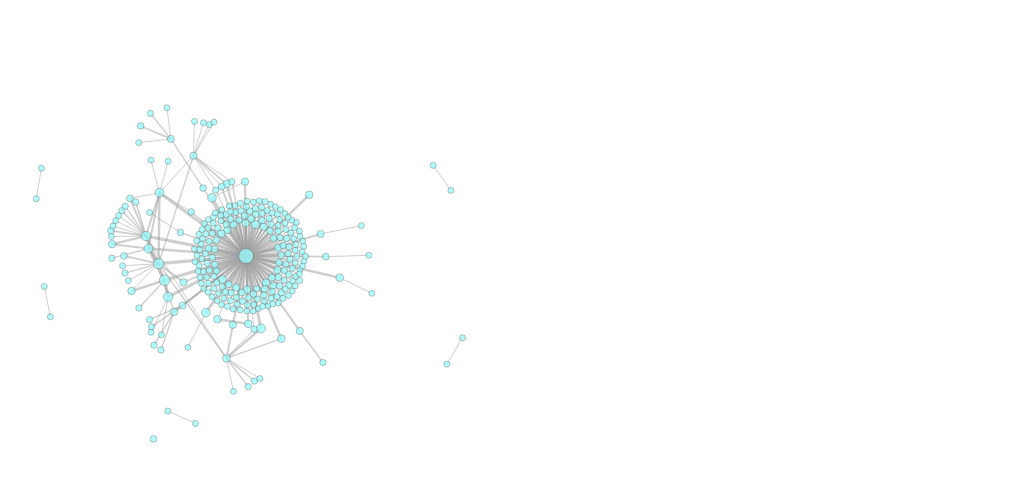
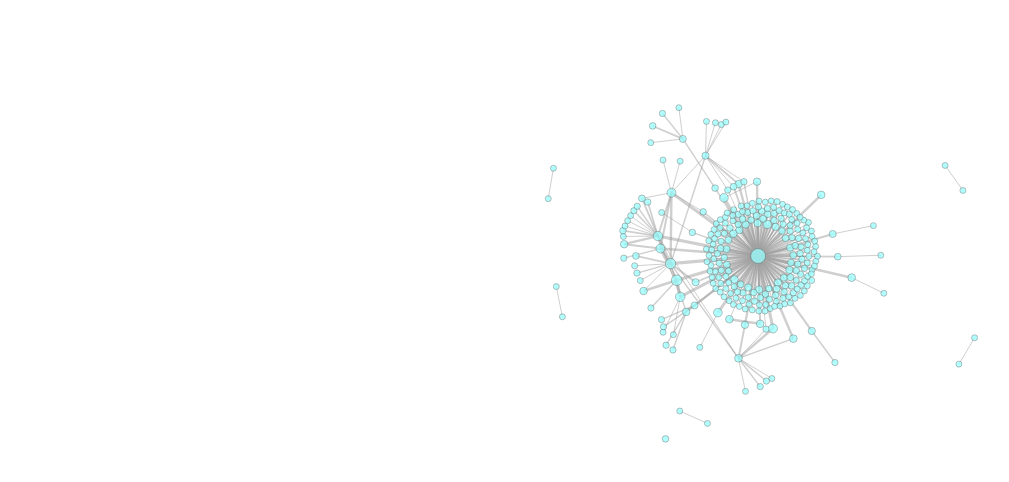
Before and after one commit to hfm0118/Coremail-Visualization, a plain HTML site: page force-directed graph/index.html in a window 1280 px wide. Shown: the whole page, without its empty margins (22-1031 px from the left). Drawn offline with Linux system fonts and the light colour scheme.

Commit message:
fdg_container

```diff
--- a/force-directed graph/index.html
+++ b/force-directed graph/index.html
@@ -10,7 +10,7 @@
 </head>
 
 <body>
-	<div id='fdg_container'>
+	<div id='fdg_container' style="position:fixed;left:512px;top:0px">
 		<svg></svg>
 	</div>
 <script src="fdg.js"></script>
```
